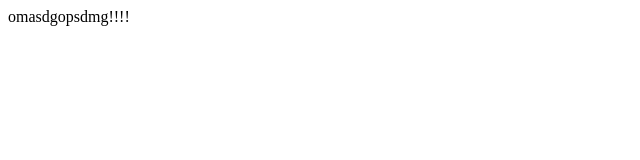
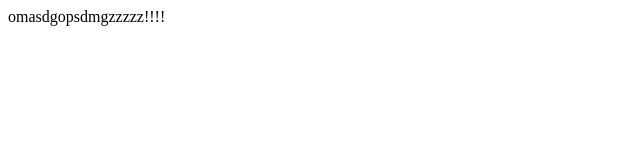
Before and after one commit to marcinekmarcinek/testowa, a plain HTML site: page index.html in a window 1280 px wide. Shown: the full height of the page, 0-640 px from the left. Drawn offline with Linux system fonts and the light colour scheme.

Commit message:
radek fujara

```diff
--- a/index.html
+++ b/index.html
@@ -7,6 +7,6 @@
     <title>XDDDDD</title>
 </head>
 <body>
-    omasdgopsdmg!!!!
+    omasdgopsdmgzzzzz!!!!
 </body>
 </html>
```
